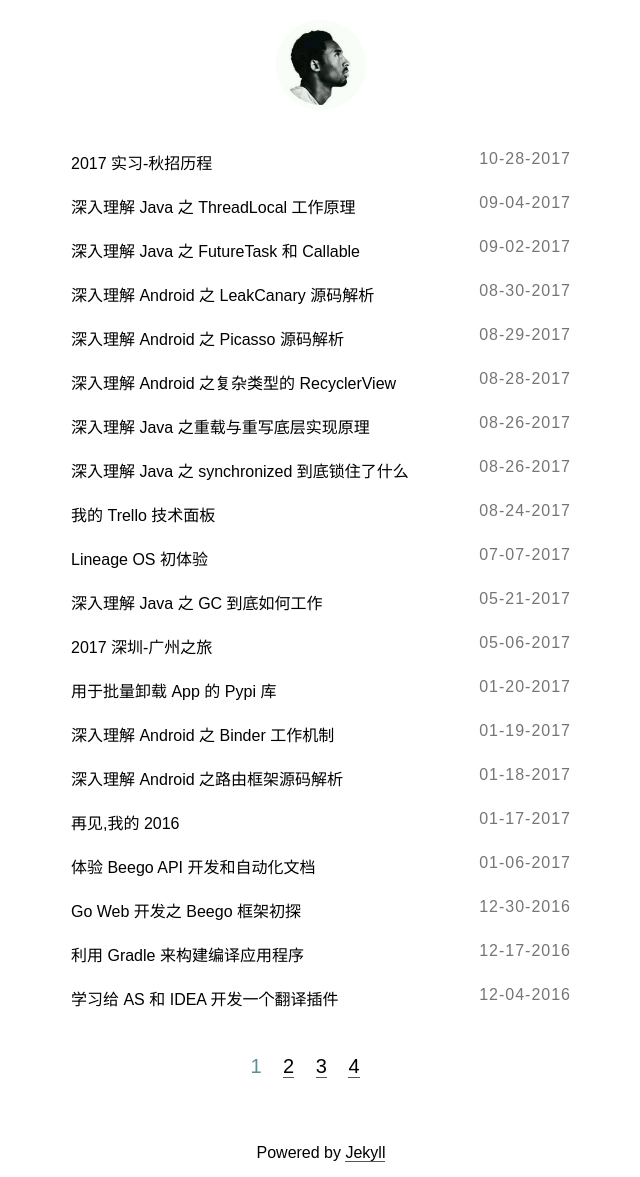
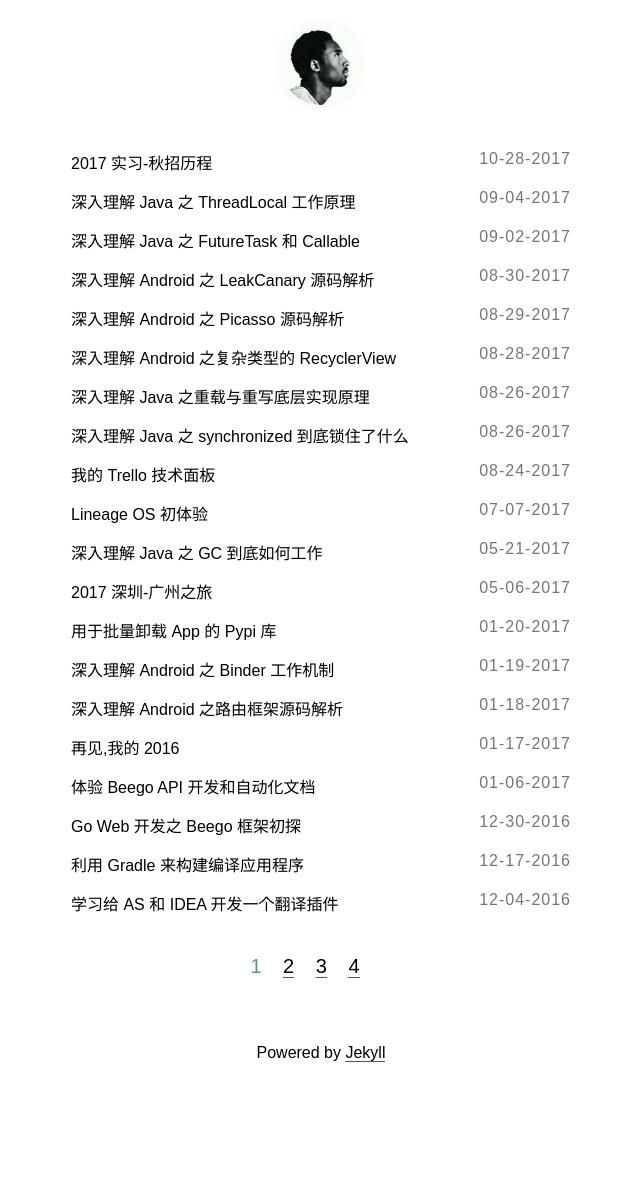
Before and after one commit to wuchangfeng/wuchangfeng.github.io, a Jekyll site: the page built from index.html, in a window 1280 px wide. Shown: the whole page, without its empty margins (319-959 px from the left). Built offline with Jekyll 4.4.1, drawn with Linux system fonts in a browser that asks for light colours; some web fonts are replaced; the list of posts is cut into pages by our own code; comment, search, counter and statistics services are not loaded; after the commit the page ends 1077 px from its top, so only the background shows below that.

Commit message:
css:credit_card:

```diff
--- a/_sass/main.scss
+++ b/_sass/main.scss
@@ -408,7 +408,7 @@ section {
     margin: 0;
     padding: 0;
     li {
-      margin: 20px 0;ip
+      margin: 15px 0;ip
       .title {
         max-width: 100%;
         overflow: hidden !important;
```
Also changed, not shown: _posts/2015-11-17-goroutines-and-channel-in-go.md (renamed from _posts/2015-11-17--goroutines-and-channel-in-go.md), _posts/2015-11-17-interface-and-reflect-in-go.md (renamed from _posts/2015-11-17--interface-and-reflect-in-go.md).
